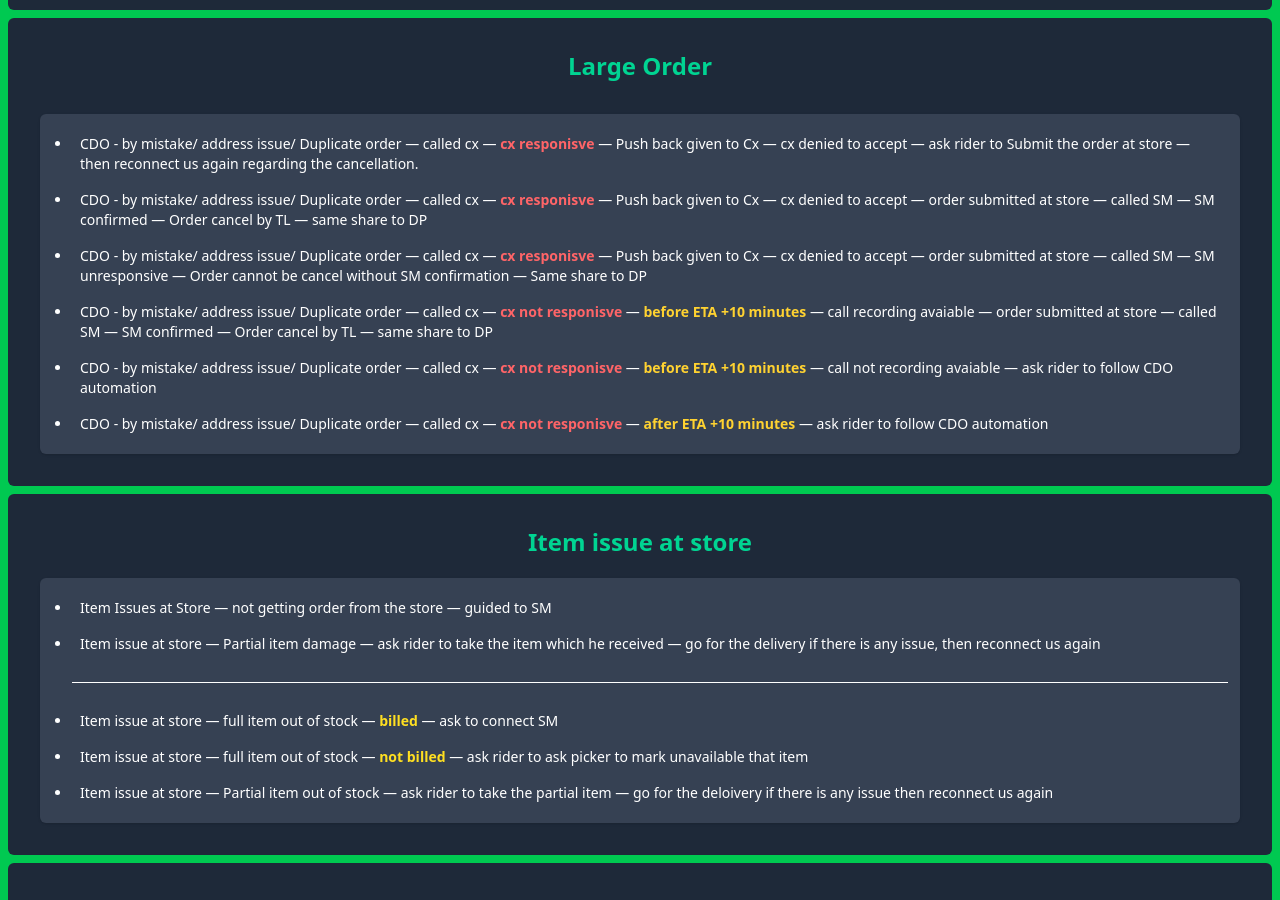
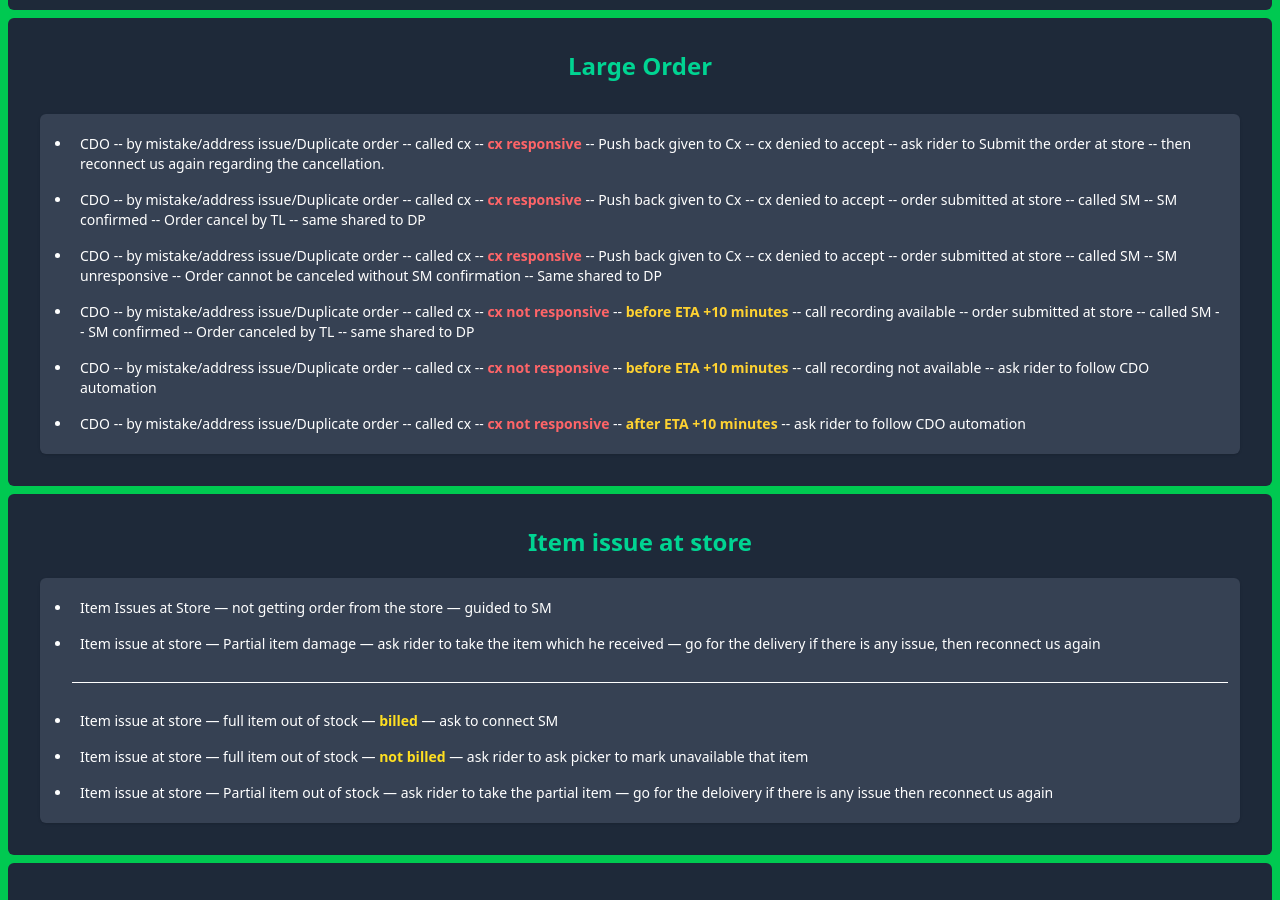
Before and after one commit to Code-with-Sahani/Blinket-DP, a React (Vite) app: page / in a window 1280 px wide. Shown: the part 2980-3880 px from the top of the page. Built offline with nearby package versions, Linux system fonts and the light colour scheme.

Commit message:
Update Large_Order.jsx

```diff
--- a/src/Components/Large_Order.jsx
+++ b/src/Components/Large_Order.jsx
@@ -3,31 +3,20 @@ import React from 'react'
 const Large_Order = () => {
   return (
     <div className='m-2 p-2 text-sm bg-gray-800 text-white rounded-md md:p-6 lg:p-8'>
-    <h2 className="text-center text-2xl font-semibold text-emerald-400 mb-8">Large Order</h2>
-
-    <div className='space-y-4'>
-
+      <h2 className="text-center text-2xl font-semibold text-emerald-400 mb-8">Large Order</h2>
+      <div className='space-y-4'>
         <div className="p-3 bg-gray-700 rounded-md shadow">
-            <ul className="list-disc pl-5">
-
-                <li className='p-2'> CDO - by mistake/ address issue/ Duplicate order — called cx — <strong className='text-red-400'> cx responisve </strong> — Push back given to Cx — cx denied to accept — ask rider to Submit the order at store — then reconnect us again regarding the cancellation.
-                </li>
-                <li className='p-2'> CDO - by mistake/ address issue/ Duplicate order — called cx — <strong className='text-red-400'> cx responisve </strong> — Push back given to Cx — cx denied to accept — order submitted at store — called SM — SM confirmed — Order cancel by TL — same share to DP</li>
-
-                <li className='p-2'> CDO - by mistake/ address issue/ Duplicate order — called cx — <strong className='text-red-400'> cx responisve </strong> — Push back given to Cx — cx denied to accept — order submitted at store — called SM — SM unresponsive — Order cannot be cancel without SM confirmation — Same share to DP</li>
-
-                <li className='p-2'> CDO - by mistake/ address issue/ Duplicate order — called cx — <strong className='text-red-400'> cx not responisve </strong>— <strong className="text-amber-300 font-semibold"> before ETA +10 minutes </strong> — call recording avaiable — order submitted at store — called SM — SM confirmed — Order cancel by TL — same share to DP </li>
-
-                <li className='p-2'> CDO - by mistake/ address issue/ Duplicate order — called cx — <strong className='text-red-400'> cx not responisve </strong>— <strong className="text-amber-300 font-semibold"> before ETA +10 minutes </strong> — call not recording avaiable — ask rider to follow CDO automation</li>
-
-                <li className='p-2'> CDO - by mistake/ address issue/ Duplicate order — called cx — <strong className='text-red-400'> cx not responisve </strong>— <strong className="text-amber-300 font-semibold"> after ETA +10 minutes </strong> — ask rider to follow CDO automation</li>
-            </ul>
+          <ul className="list-disc pl-5">
+            <li className='p-2'>CDO -- by mistake/address issue/Duplicate order -- called cx -- <strong className='text-red-400'>cx responsive</strong> -- Push back given to Cx -- cx denied to accept -- ask rider to Submit the order at store -- then reconnect us again regarding the cancellation.</li>
+            <li className='p-2'>CDO -- by mistake/address issue/Duplicate order -- called cx -- <strong className='text-red-400'>cx responsive</strong> -- Push back given to Cx -- cx denied to accept -- order submitted at store -- called SM -- SM confirmed -- Order cancel by TL -- same shared to DP</li>
+            <li className='p-2'>CDO -- by mistake/address issue/Duplicate order -- called cx -- <strong className='text-red-400'>cx responsive</strong> -- Push back given to Cx -- cx denied to accept -- order submitted at store -- called SM -- SM unresponsive -- Order cannot be canceled without SM confirmation -- Same shared to DP</li>
+            <li className='p-2'>CDO -- by mistake/address issue/Duplicate order -- called cx -- <strong className='text-red-400'>cx not responsive</strong> -- <strong className="text-amber-300 font-semibold">before ETA +10 minutes</strong> -- call recording available -- order submitted at store -- called SM -- SM confirmed -- Order canceled by TL -- same shared to DP</li>
+            <li className='p-2'>CDO -- by mistake/address issue/Duplicate order -- called cx -- <strong className='text-red-400'>cx not responsive</strong> -- <strong className="text-amber-300 font-semibold">before ETA +10 minutes</strong> -- call recording not available -- ask rider to follow CDO automation</li>
+            <li className='p-2'>CDO -- by mistake/address issue/Duplicate order -- called cx -- <strong className='text-red-400'>cx not responsive</strong> -- <strong className="text-amber-300 font-semibold">after ETA +10 minutes</strong> -- ask rider to follow CDO automation</li>
+          </ul>
         </div>
-
-
+      </div>
     </div>
-
-</div>
   )
 }
 
```
